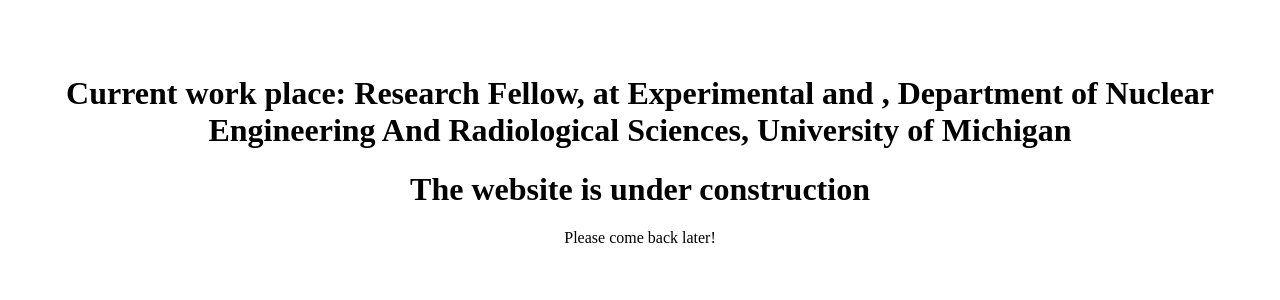
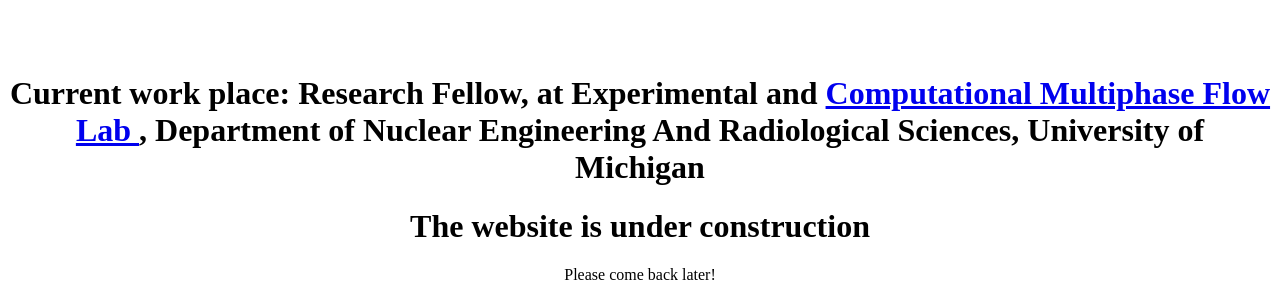
Before and after one commit to quynhneo/quynhneo.github.io, a plain HTML site: page index.html in a window 1280 px wide. Shown: the part 550-850 px from the top of the page. Before the commit the page ends 813 px from the top, so only its background shows below. Drawn offline with Linux system fonts and the light colour scheme.

Commit message:
Update index.html

```diff
--- a/index.html
+++ b/index.html
@@ -25,7 +25,7 @@
 <p>&nbsp;</p>
 <p>&nbsp;</p>
 <p>&nbsp;</p>
-<h1>Current work place: Research Fellow, at Experimental and <a><href="Computational Multiphase Flow Lab" http://ecmf.engin.umich.edu> </a>, Department of Nuclear Engineering And Radiological Sciences, University of Michigan</h1>
+<h1>Current work place: Research Fellow, at Experimental and <a href="http://ecmf.engin.umich.edu"> Computational Multiphase Flow Lab </a>, Department of Nuclear Engineering And Radiological Sciences, University of Michigan</h1>
 <h1>The website is under construction</h1>
 <p>Please come back later!</p>
 
```
